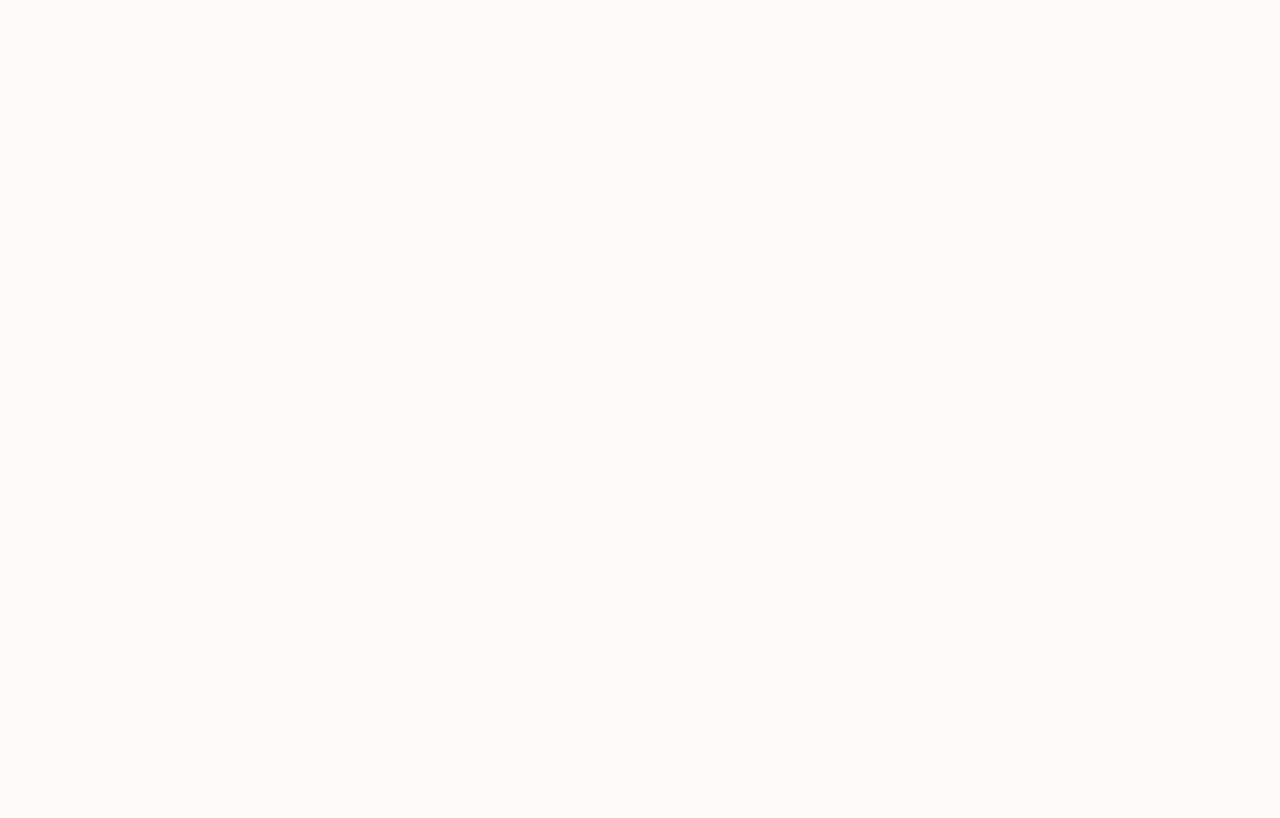
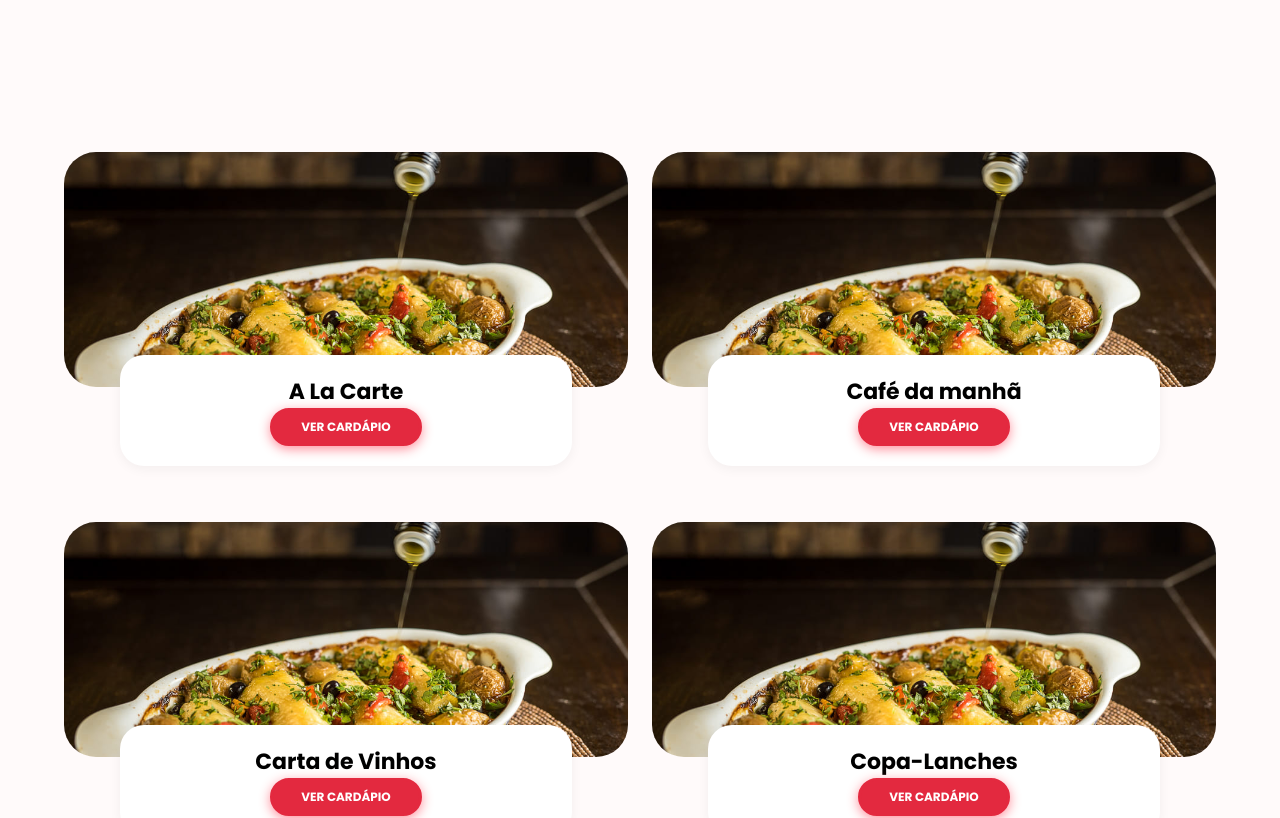
Before and after one commit to bryanmaraujo544/Restaurant-app, a Next.js app: page /unities/alphaville in a window 1280 px wide. Shown: the part 680-1498 px from the top of the page. Before the commit the page ends 800 px from the top, so only its background shows below. Built offline with nearby package versions, Linux system fonts and the light colour scheme.

Commit message:
Menus of the unities finished

```diff
--- a/src/components/Banner/Titles/styles.js
+++ b/src/components/Banner/Titles/styles.js
@@ -18,7 +18,7 @@ export const Container = styled.div`
         justify-content: flex-start;
         align-items: center;
         width: 100%;
-        margin-top: 32px;
+        margin-top: 16px;
 
         @media screen and (max-width: 966px){
             justify-content: center;
--- a/src/components/Banner/styles.js
+++ b/src/components/Banner/styles.js
@@ -107,9 +107,9 @@ export const Container = styled.section`
                     height: 42px;
                     box-shadow: 0 3px 12px ${props => props.theme.colors.shade};
 
-                    @media screen and (max n           -width: ${props => props.theme.breakpoints.mobile}){
-                        width: 24px;
-                        height: 24px;
+                    @media screen and (max-width: ${props => props.theme.breakpoints.mobile}){
+                        width: 32px;
+                        height: 32px;
                     }
 
                     &:hover {
--- a/src/components/Card/index.jsx
+++ b/src/components/Card/index.jsx
@@ -2,7 +2,15 @@ import { Container } from './styles'
 import Image from 'next/image'
 import { Button } from '../Button'
 
-export const Card = ({home, title, endereco, image, link}) => {
+export const Card = ({
+    home,
+    title,
+    endereco,
+    image,
+    link,
+    btnText,
+    second
+}) => {
     return (
         <Container>
                 <div className="image">
@@ -25,8 +33,8 @@ export const Card = ({home, title, endereco, image, link}) => {
                         </p>
                     }
                     <Button
-                        text="Ver serviços"
-                        second
+                        text={btnText}
+                        second={second}
                         small
                         link={link}
                         external
--- a/src/data/unitiesPageData.js
+++ b/src/data/unitiesPageData.js
@@ -8,6 +8,33 @@ export const unitiesPageData = [
             '/Castelo/CasteloBrancoRestauranteAquintadoMarquês1.jpg',
             '/Castelo/CasteloBrancoRestauranteAquintadoMarquês2.jpg',
             '/Castelo/CasteloBrancoRestauranteAquintadoMarquês3.jpg'
+        ],
+        cardapios: [
+            {
+                title: 'A La Carte',
+                link: 'https://drive.google.com/file/d/1TufeYyz7D9uJ3F8rZUc3pL6iN3BIuVcT/view',
+                image: '/Pratos.jpg'
+            },
+            {
+                title: 'Café da manhã',
+                link: 'https://drive.google.com/file/d/1yPJLVV7eUlXE1GtAIsEgvsg_-fG8ubfz/view',
+                image: '/Pratos.jpg'
+            },
+            {
+                title: 'Carta de Vinhos',
+                link: 'https://drive.google.com/file/d/1yPJLVV7eUlXE1GtAIsEgvsg_-fG8ubfz/view',
+                image: '/Pratos.jpg'
+            },
+            {
+                title: 'Copa-Lanches',
+                link: 'https://drive.google.com/file/d/1yPJLVV7eUlXE1GtAIsEgvsg_-fG8ubfz/view',
+                image: '/Pratos.jpg'
+            },
+            {
+                title: 'Pizzas',
+                link: 'https://drive.google.com/file/d/1yPJLVV7eUlXE1GtAIsEgvsg_-fG8ubfz/view',
+                image: '/Pratos.jpg'
+            },
         ]
     },
     {
@@ -19,6 +46,33 @@ export const unitiesPageData = [
             '/Castelo/CasteloBrancoRestauranteAquintadoMarquês1.jpg',
             '/Castelo/CasteloBrancoRestauranteAquintadoMarquês2.jpg',
             '/Castelo/CasteloBrancoRestauranteAquintadoMarquês3.jpg'
+        ],
+        cardapios: [
+            {
+                title: 'A La Carte',
+                link: 'https://drive.google.com/file/d/1TufeYyz7D9uJ3F8rZUc3pL6iN3BIuVcT/view',
+                image: '/Pratos.jpg'
+            },
+            {
+                title: 'Café da manhã',
+                link: 'https://drive.google.com/file/d/1yPJLVV7eUlXE1GtAIsEgvsg_-fG8ubfz/view',
+                image: '/Pratos.jpg'
+            },
+            {
+                title: 'Carta de Vinhos',
+                link: 'https://drive.google.com/file/d/1yPJLVV7eUlXE1GtAIsEgvsg_-fG8ubfz/view',
+                image: '/Pratos.jpg'
+            },
+            {
+                title: 'Copa-Lanches',
+                link: 'https://drive.google.com/file/d/1yPJLVV7eUlXE1GtAIsEgvsg_-fG8ubfz/view',
+                image: '/Pratos.jpg'
+            },
+            {
+                title: 'Pizzas',
+                link: 'https://drive.google.com/file/d/1yPJLVV7eUlXE1GtAIsEgvsg_-fG8ubfz/view',
+                image: '/Pratos.jpg'
+            },
         ]
     },
     {
@@ -30,6 +84,33 @@ export const unitiesPageData = [
             '/Castelo/CasteloBrancoRestauranteAquintadoMarquês1.jpg',
             '/Castelo/CasteloBrancoRestauranteAquintadoMarquês2.jpg',
             '/Castelo/CasteloBrancoRestauranteAquintadoMarquês3.jpg'
+        ],
+        cardapios: [
+            {
+                title: 'A La Carte',
+                link: 'https://drive.google.com/file/d/1TufeYyz7D9uJ3F8rZUc3pL6iN3BIuVcT/view',
+                image: '/Pratos.jpg'
+            },
+            {
+                title: 'Café da manhã',
+                link: 'https://drive.google.com/file/d/1yPJLVV7eUlXE1GtAIsEgvsg_-fG8ubfz/view',
+                image: '/Pratos.jpg'
+            },
+            {
+                title: 'Carta de Vinhos',
+                link: 'https://drive.google.com/file/d/1yPJLVV7eUlXE1GtAIsEgvsg_-fG8ubfz/view',
+                image: '/Pratos.jpg'
+            },
+            {
+                title: 'Copa-Lanches',
+                link: 'https://drive.google.com/file/d/1yPJLVV7eUlXE1GtAIsEgvsg_-fG8ubfz/view',
+                image: '/Pratos.jpg'
+            },
+            {
+                title: 'Pizzas',
+                link: 'https://drive.google.com/file/d/1yPJLVV7eUlXE1GtAIsEgvsg_-fG8ubfz/view',
+                image: '/Pratos.jpg'
+            },
         ]
 
     },
@@ -42,6 +123,33 @@ export const unitiesPageData = [
             '/Castelo/CasteloBrancoRestauranteAquintadoMarquês1.jpg',
             '/Castelo/CasteloBrancoRestauranteAquintadoMarquês2.jpg',
             '/Castelo/CasteloBrancoRestauranteAquintadoMarquês3.jpg'
+        ],
+        cardapios: [
+            {
+                title: 'A La Carte',
+                link: 'https://drive.google.com/file/d/1TufeYyz7D9uJ3F8rZUc3pL6iN3BIuVcT/view',
+                image: '/Pratos.jpg'
+            },
+            {
+                title: 'Café da manhã',
+                link: 'https://drive.google.com/file/d/1yPJLVV7eUlXE1GtAIsEgvsg_-fG8ubfz/view',
+                image: '/Pratos.jpg'
+            },
+            {
+                title: 'Carta de Vinhos',
+                link: 'https://drive.google.com/file/d/1yPJLVV7eUlXE1GtAIsEgvsg_-fG8ubfz/view',
+                image: '/Pratos.jpg'
+            },
+            {
+                title: 'Copa-Lanches',
+                link: 'https://drive.google.com/file/d/1yPJLVV7eUlXE1GtAIsEgvsg_-fG8ubfz/view',
+                image: '/Pratos.jpg'
+            },
+            {
+                title: 'Pizzas',
+                link: 'https://drive.google.com/file/d/1yPJLVV7eUlXE1GtAIsEgvsg_-fG8ubfz/view',
+                image: '/Pratos.jpg'
+            },
         ]
 
     },
@@ -50,11 +158,37 @@ export const unitiesPageData = [
         path: 'campinas',
         horario: 'Seg-Sex 7:00 - 20:00',
         local: 'Rod. Anhaguera, saída KM 98',
-                images: [
+        images: [
             '/Castelo/CasteloBrancoRestauranteAquintadoMarquês1.jpg',
             '/Castelo/CasteloBrancoRestauranteAquintadoMarquês2.jpg',
             '/Castelo/CasteloBrancoRestauranteAquintadoMarquês3.jpg'
+        ],
+        cardapios: [
+            {
+                title: 'A La Carte',
+                link: 'https://drive.google.com/file/d/1TufeYyz7D9uJ3F8rZUc3pL6iN3BIuVcT/view',
+                image: '/Pratos.jpg'
+            },
+            {
+                title: 'Café da manhã',
+                link: 'https://drive.google.com/file/d/1yPJLVV7eUlXE1GtAIsEgvsg_-fG8ubfz/view',
+                image: '/Pratos.jpg'
+            },
+            {
+                title: 'Carta de Vinhos',
+                link: 'https://drive.google.com/file/d/1yPJLVV7eUlXE1GtAIsEgvsg_-fG8ubfz/view',
+                image: '/Pratos.jpg'
+            },
+            {
+                title: 'Copa-Lanches',
+                link: 'https://drive.google.com/file/d/1yPJLVV7eUlXE1GtAIsEgvsg_-fG8ubfz/view',
+                image: '/Pratos.jpg'
+            },
+            {
+                title: 'Pizzas',
+                link: 'https://drive.google.com/file/d/1yPJLVV7eUlXE1GtAIsEgvsg_-fG8ubfz/view',
+                image: '/Pratos.jpg'
+            },
         ]
-
     },
 ]
--- a/src/pages/unities/[title].jsx
+++ b/src/pages/unities/[title].jsx
@@ -3,6 +3,7 @@ import { NavBar } from 'components/NavBar'
 import { unitiesPageData } from 'data/unitiesPageData'
 import { Titles } from 'components/Banner/Titles'
 import { Banner } from 'components/Banner'
+import { Cardapios } from 'sections/Cardapios'
 
 
 
@@ -19,6 +20,9 @@ const Unities = ({pageData}) => {
                 images={data.images}
                 firstBtnText="Cardápios"
                 secondBtnText="Sobre"
+            />
+            <Cardapios
+                cardapios={data.cardapios}
             />
         </Container>
     )
--- /dev/null
+++ b/src/sections/Cardapios/index.jsx
@@ -0,0 +1,19 @@
+import { Container } from './styles'
+import { Card } from 'components/Card'
+
+export const Cardapios = ({cardapios}) => {
+    return (
+        <Container>
+            {cardapios.map(({title, image, link}, i) => (
+
+            <Card
+                title={title}
+                image={image}
+                key={i}
+                link={link}
+                btnText="Ver Cardápio"
+            />
+            ))}
+        </Container>
+    )
+}
--- /dev/null
+++ b/src/sections/Cardapios/styles.js
@@ -0,0 +1,7 @@
+import styled from 'styled-components'
+
+export const Container = styled.section`
+    display: flex;
+    flex-wrap: wrap;
+    gap: 24px;
+`
--- a/src/sections/Unities/index.jsx
+++ b/src/sections/Unities/index.jsx
@@ -17,6 +17,8 @@ export const Unities = () => {
                         home
                         key={i}
                         link={unity.path}
+                        btnText="Ver serviços"
+                        second
                     />
                 ))}
             </div>
```
